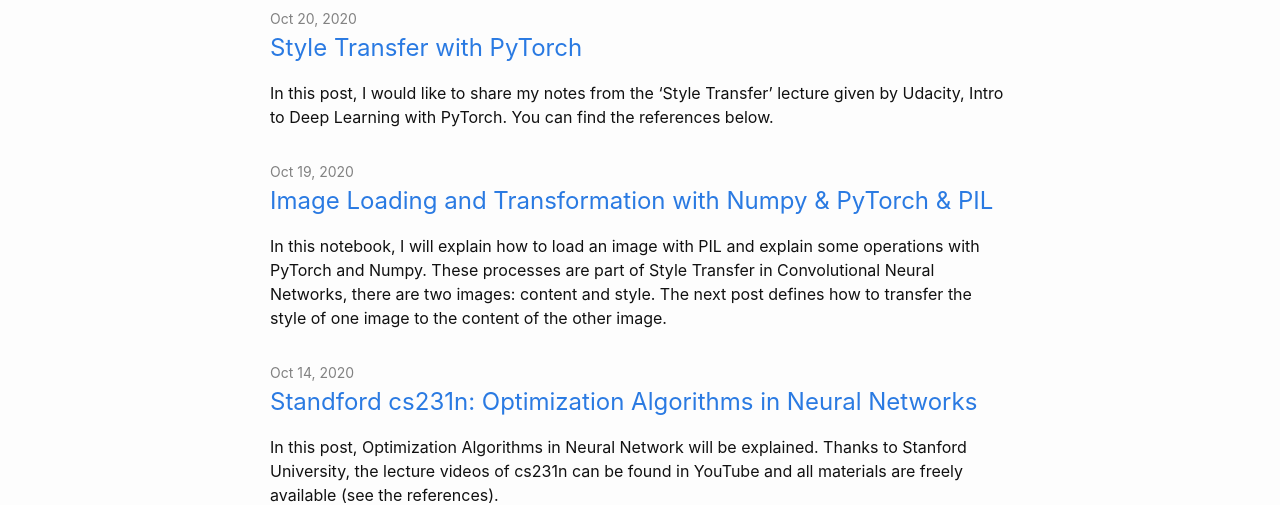
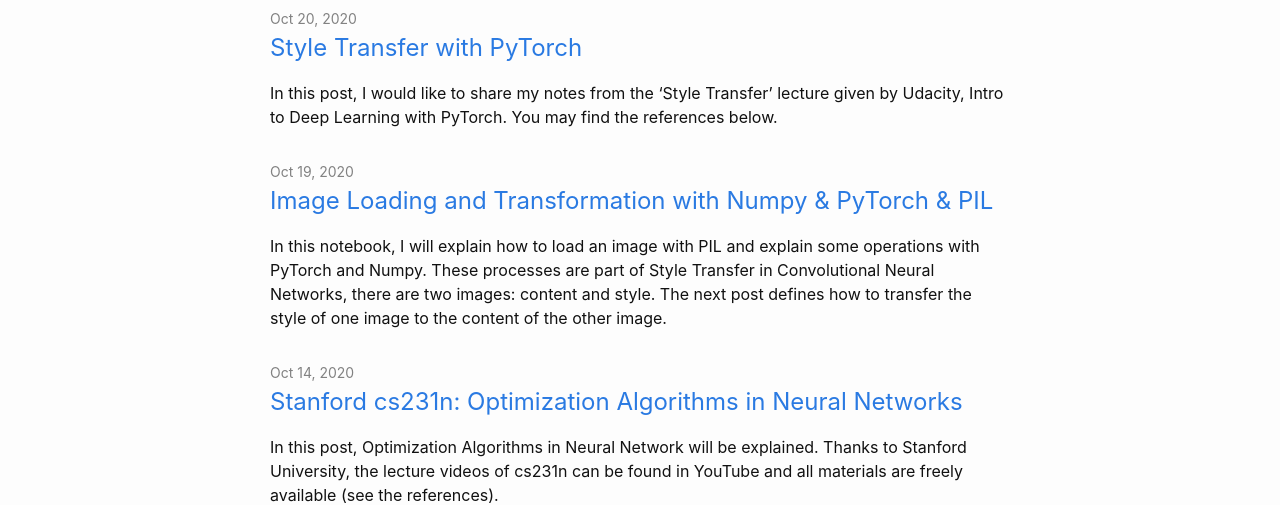
Before and after one commit to pelinbalci/pelinbalci.github.io, a Jekyll site: the page built from index.md, in a window 1280 px wide. Shown: the part 992-1497 px from the top of the page. Built offline with Jekyll 4.4.1, drawn with Linux system fonts in a browser that asks for light colours.

Commit message:
small changes

```diff
--- a/_posts/2020-10-14-optimization_algorithms.md
+++ b/_posts/2020-10-14-optimization_algorithms.md
@@ -1,6 +1,6 @@
 ---
 layout: post
-title: "Standford cs231n: Optimization Algorithms in Neural Networks"
+title: "Stanford cs231n: Optimization Algorithms in Neural Networks"
 categories: nn
 ---
 
--- a/_posts/2020-10-20-style-transfer.md
+++ b/_posts/2020-10-20-style-transfer.md
@@ -5,7 +5,7 @@
 ---
 
 In this post, I would like to share my notes from the 'Style Transfer' lecture given by Udacity, Intro to Deep Learning
-with PyTorch. You can find the references below.
+with PyTorch. You may find the references below.
 
 The key is using the technique that a trained CNN to separate the content from the style of an image.
 Then you can merge the content of one image and style of another and you will get a new image.
```
